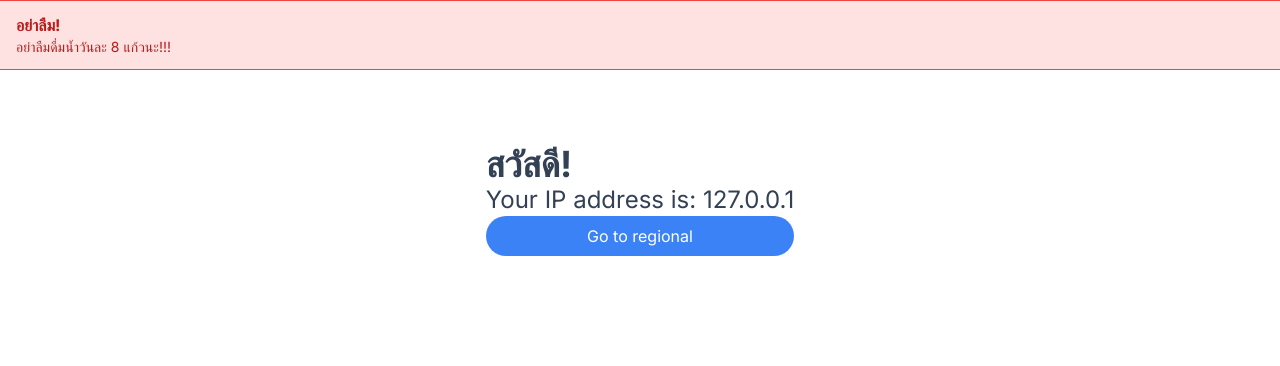
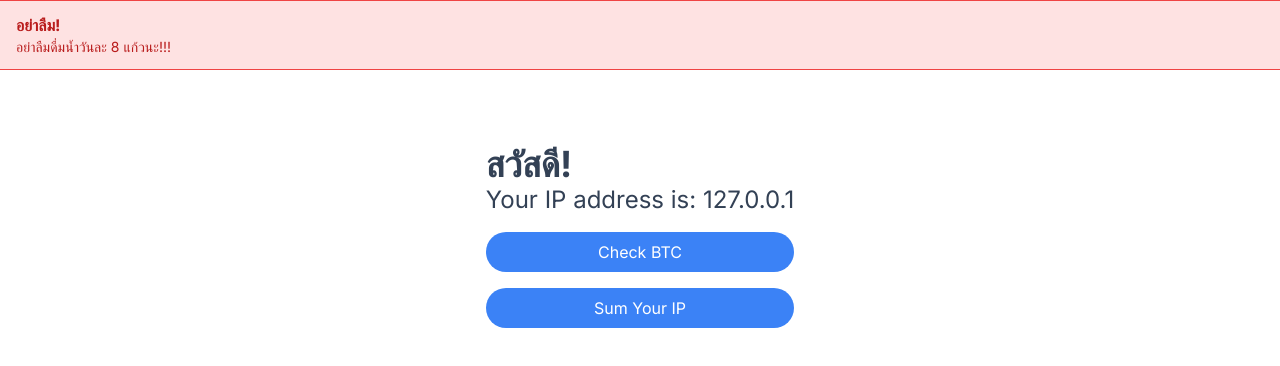
Before and after one commit to coregatekit/edge-demo, a Next.js app: page / in a window 1280 px wide. Shown: the top 366 px of the page. Built offline with nearby package versions, Linux system fonts and the light colour scheme.

Commit message:
Update routing

```diff
--- a/app/page.tsx
+++ b/app/page.tsx
@@ -20,13 +20,22 @@ export default function Page() {
               Your IP address is: {data.ip}
             </p>
           </div>
-          <div className="py-2 px-2 rounded-full text-center text-white bg-blue-500">
+          <div className="mt-4 py-2 px-2 rounded-full text-center text-white bg-blue-500">
             <Link
               href={{
-                pathname: '/edge',
+                pathname: '/btc',
               }}
             >
-              Go to regional
+              Check BTC
+            </Link>
+          </div>
+          <div className="mt-4 py-2 px-2 rounded-full text-center text-white bg-blue-500">
+            <Link
+              href={{
+                pathname: '/ip',
+              }}
+            >
+              Sum Your IP
             </Link>
           </div>
         </div>
```
Also changed, not shown: app/ip/page.tsx (renamed from app/edge/page.tsx).
